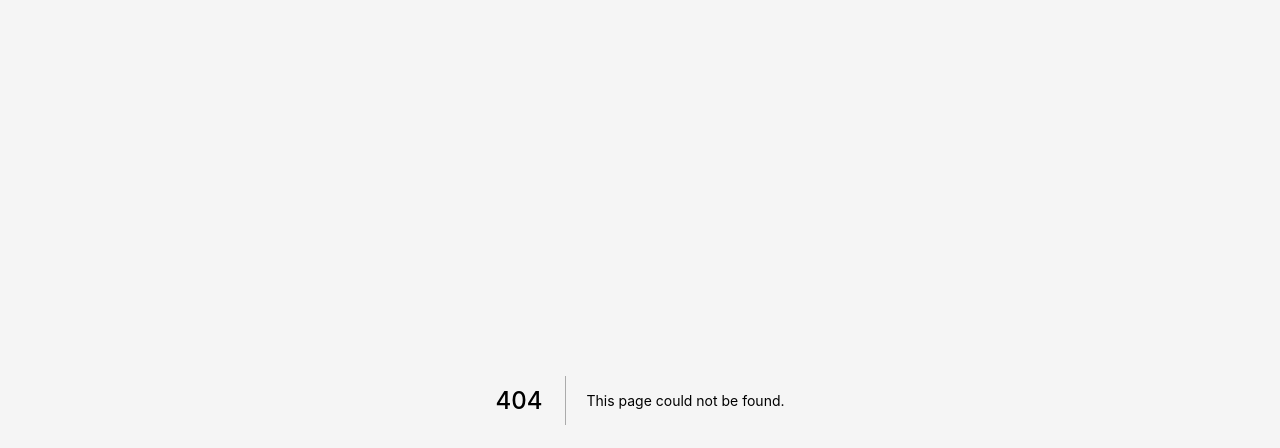
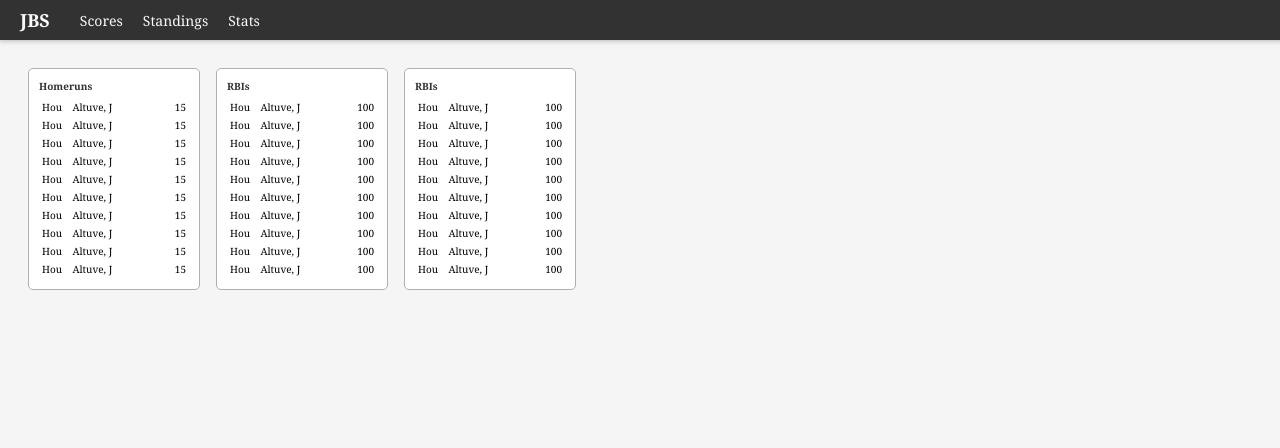
Before and after one commit to aeroblind/boxscores-react, a Next.js app: page /stats in a window 1280 px wide. Before the commit this address had no page. Shown: the top 448 px of the page. Built offline with nearby package versions, Linux system fonts and the light colour scheme.

Commit message:
styles; stats

```diff
--- /dev/null
+++ b/pages/stats.js
@@ -0,0 +1,19 @@
+import React, { Component } from 'react';
+import MainLayout from '../src/layouts/mainLayout';
+import StatView from '../src/pages/stats';
+import * as mlbApi from '../src/api/mlbApi';
+
+class Stats extends Component {
+  static async getInitialProps() {
+    return {};
+  }
+
+  render() {
+    return (
+      <MainLayout>
+        <StatView />
+      </MainLayout>
+    )
+  }
+}
+export default Stats;
--- a/src/components/boxScore/scoreTitle/index.js
+++ b/src/components/boxScore/scoreTitle/index.js
@@ -34,6 +34,7 @@ const ScoreTitle = ({
 
   const getGameStatus = () => {
     let status = ''
+    let color = theme.colors.dark;
     if (gameStatus.abstractGameCode === abstractGameCodes.final) {
       status = 'Final';
     } else if (gameStatus.abstractGameCode === abstractGameCodes.live) {
@@ -45,9 +46,10 @@ const ScoreTitle = ({
       }
       status = `${innHalf} ${currentInningOrdinal}`;
     } else {
+      color = theme.colors.medium;
       status = moment(gameDate).utcOffset(-5).format('h:mm a');
     }
-    return status;
+    return <span style={{ fontSize:"10px", color: color }}><b>{status}</b></span>;
   }
 
   return (
@@ -56,7 +58,7 @@ const ScoreTitle = ({
     >
       <div>{getScoreTitle()}</div>
       <FlexBox flexGrow={1} justifyContent="flex-end" alignItems="center">
-        <span style={{ fontSize:"10px", color: theme.colors.dark }}><b>{getGameStatus()}</b></span>
+        {getGameStatus()}
       </FlexBox>
     </FlexBox>
   )
--- a/src/components/leagueStandings/index.js
+++ b/src/components/leagueStandings/index.js
@@ -48,7 +48,7 @@ const LeagueStanding = ({title, league, divisions}) => {
                   <StandingsTH>PCT</StandingsTH>
                   <StandingsTH>GB</StandingsTH>
                   <StandingsTH>L10</StandingsTH>
-                  <StandingsTH>STRK</StandingsTH>
+                  <StandingsTH width='12%' >STRK</StandingsTH>
                 </tr>
                 {division.teamRecords.map(teamRecord => {
                   const lastTen = teamRecord.records.splitRecords.find(rec => rec.type === 'lastTen' );
--- a/src/layouts/mainLayout/index.js
+++ b/src/layouts/mainLayout/index.js
@@ -49,7 +49,7 @@ class MainLayout extends Component {
       <div>
         <Head>
           <title>Just Box Scores</title>
-          <meta name="Description" content="Baseball Box Scores Only!"></meta>
+          <meta name="Description" content="Just sports box scores. Fast!"></meta>
         </Head>
         <Container padding="0" fontFamily="Georgia">
           <Header/>
--- /dev/null
+++ b/src/pages/stats/index.js
@@ -0,0 +1,121 @@
+import React, { Component } from 'react';
+import * as mlbApi from '../../api/mlbApi';
+import Container from '../../components/styled/container';
+import FlexBox from '../../components/styled/flexbox';
+import theme from '../../style/theme';
+
+class Stats extends Component {
+  constructor(props){
+    super(props);
+  }
+
+  render() {
+    return (
+      <div>
+        <Container
+        >
+          <FlexBox>
+            <Container
+              maxWidth="150px"
+              backgroundColor="white"
+              margin="8px"
+              borderRadius="5px"
+              borderColor={theme.colors.medium}
+              borderWidth="1px"
+              borderStyle="solid"
+              flexGrow={1}
+            >
+              <div><span style={{color: theme.colors.dark}}><b>Homeruns</b></span></div>
+              <table style={{width: '100%'}}>
+                <tbody>
+                  <tr>
+                    <th width='20%'></th>
+                    <th width="auto"></th>
+                    <th width="20%"></th>
+                  </tr>
+                  {[1,1,1,1,1,1,1,1,1,1].map(_ =>
+                    {
+                      return (
+                        <tr>
+                          <td style={{textAlign: "left"}}>Hou</td>
+                          <td style={{textAlign: "left"}}>Altuve, J</td>
+                          <td style={{textAlign: "right"}}>15</td>
+                        </tr>
+                      )
+                    })
+                  }
+                </tbody>
+              </table>
+            </Container>
+            <Container
+              maxWidth="150px"
+              backgroundColor="white"
+              margin="8px"
+              borderRadius="5px"
+              borderColor={theme.colors.medium}
+              borderWidth="1px"
+              borderStyle="solid"
+              flexGrow={1}
+            >
+              <div><span style={{color: theme.colors.dark}}><b>RBIs</b></span></div>
+              <table style={{width: '100%'}}>
+                <tbody>
+                  <tr>
+                    <th width='20%'></th>
+                    <th width="auto"></th>
+                    <th width="20%"></th>
+                  </tr>
+                  {[1,1,1,1,1,1,1,1,1,1].map(_ =>
+                    {
+                      return (
+                        <tr>
+                          <td style={{textAlign: "left"}}>Hou</td>
+                          <td style={{textAlign: "left"}}>Altuve, J</td>
+                          <td style={{textAlign: "right"}}>100</td>
+                        </tr>
+                      )
+                    })
+                  }
+                </tbody>
+              </table>
+            </Container>
+            <Container
+              maxWidth="150px"
+              backgroundColor="white"
+              margin="8px"
+              borderRadius="5px"
+              borderColor={theme.colors.medium}
+              borderWidth="1px"
+              borderStyle="solid"
+              flexGrow={1}
+            >
+              <div><span style={{color: theme.colors.dark}}><b>RBIs</b></span></div>
+              <table style={{width: '100%'}}>
+                <tbody>
+                  <tr>
+                    <th width='20%'></th>
+                    <th width="auto"></th>
+                    <th width="20%"></th>
+                  </tr>
+                  {[1,1,1,1,1,1,1,1,1,1].map(_ =>
+                    {
+                      return (
+                        <tr>
+                          <td style={{textAlign: "left"}}>Hou</td>
+                          <td style={{textAlign: "left"}}>Altuve, J</td>
+                          <td style={{textAlign: "right"}}>100</td>
+                        </tr>
+                      )
+                    })
+                  }
+                </tbody>
+              </table>
+            </Container>
+          </FlexBox>
+        </Container>
+      </div>
+    )
+  }
+}
+
+export default Stats;
```
Also changed, not shown: src/components/statCatagory/index.js (added, +62 -0 lines).
